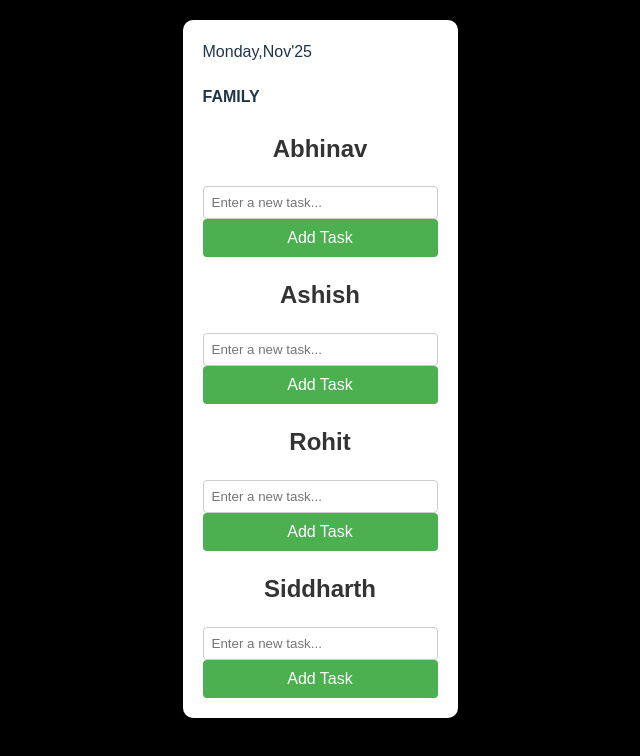
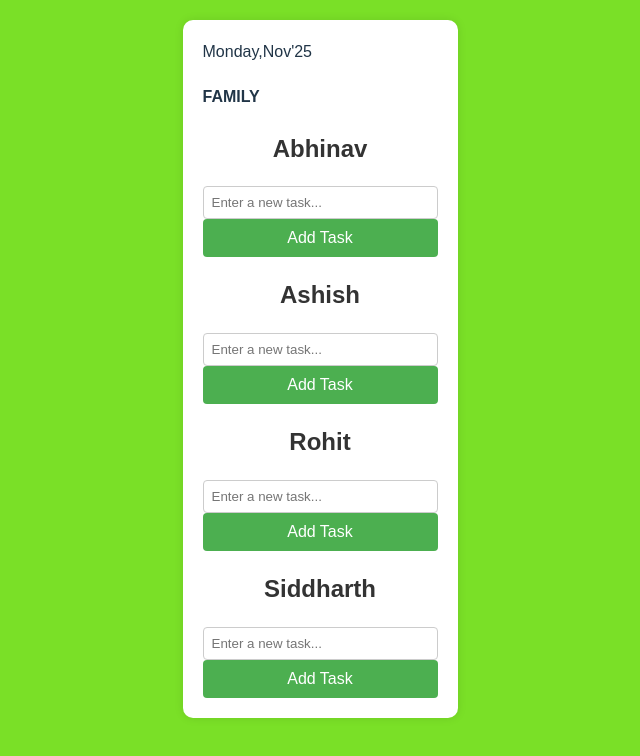
Before and after one commit to abhinav22-X/tikki, a React app in the folder tikki/: page / in a window 1280 px wide. Shown: the top 756 px of the page, without its empty margins (340-980 px from the left). Built offline with nearby package versions, Linux system fonts and the light colour scheme; the HTML template or start-up script is replaced by a standard one.

Commit message:
basic template with green body color

```diff
--- a/tikki/src/Tick/Tikks.css
+++ b/tikki/src/Tick/Tikks.css
@@ -6,7 +6,7 @@ body {
 	align-items: flex-start;
 	min-height: 100vh;
 	font-family: Arial, sans-serif;
-	background-color: black; /* Soft gray background */
+	background-color: rgb(122, 224, 39); /* Soft gray background */
 }
 
 .container {
```
